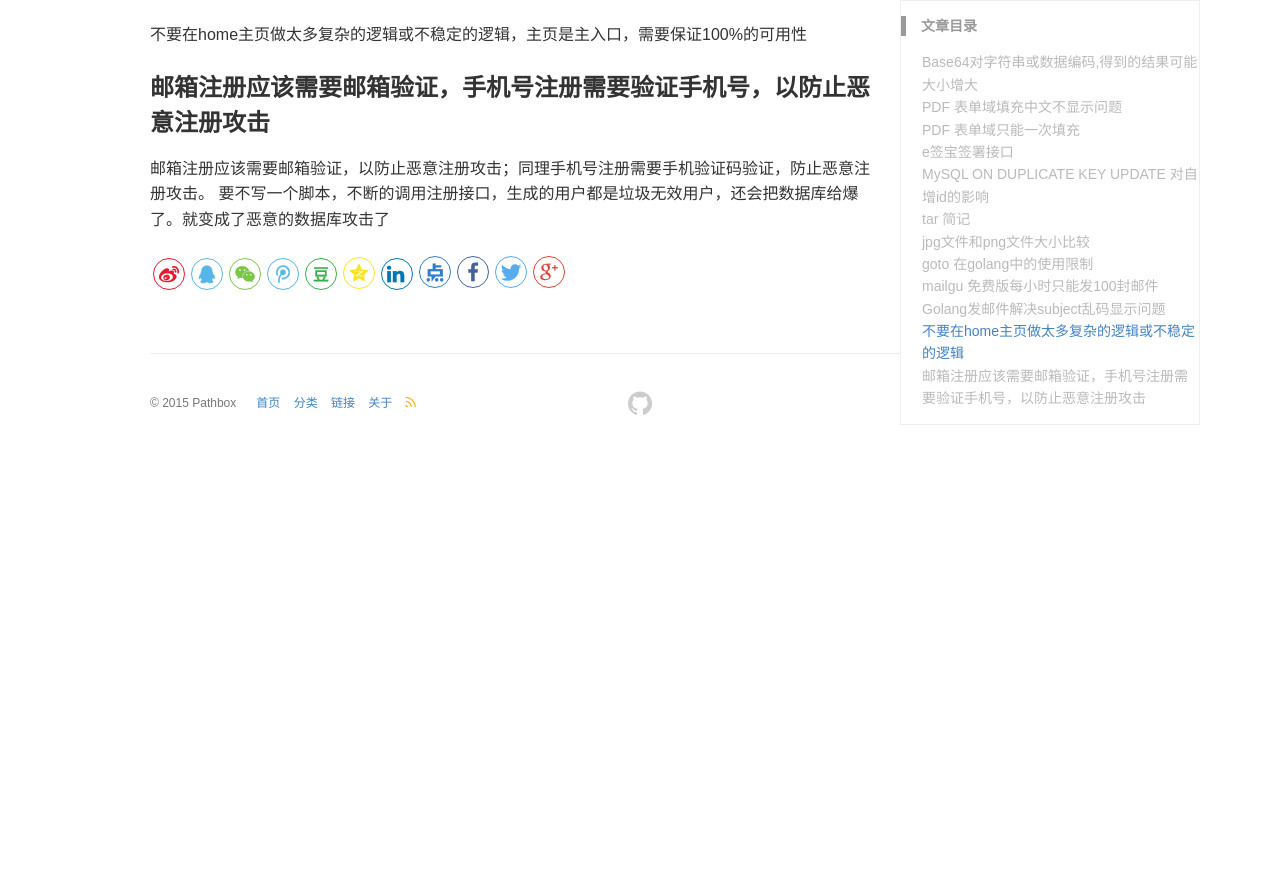
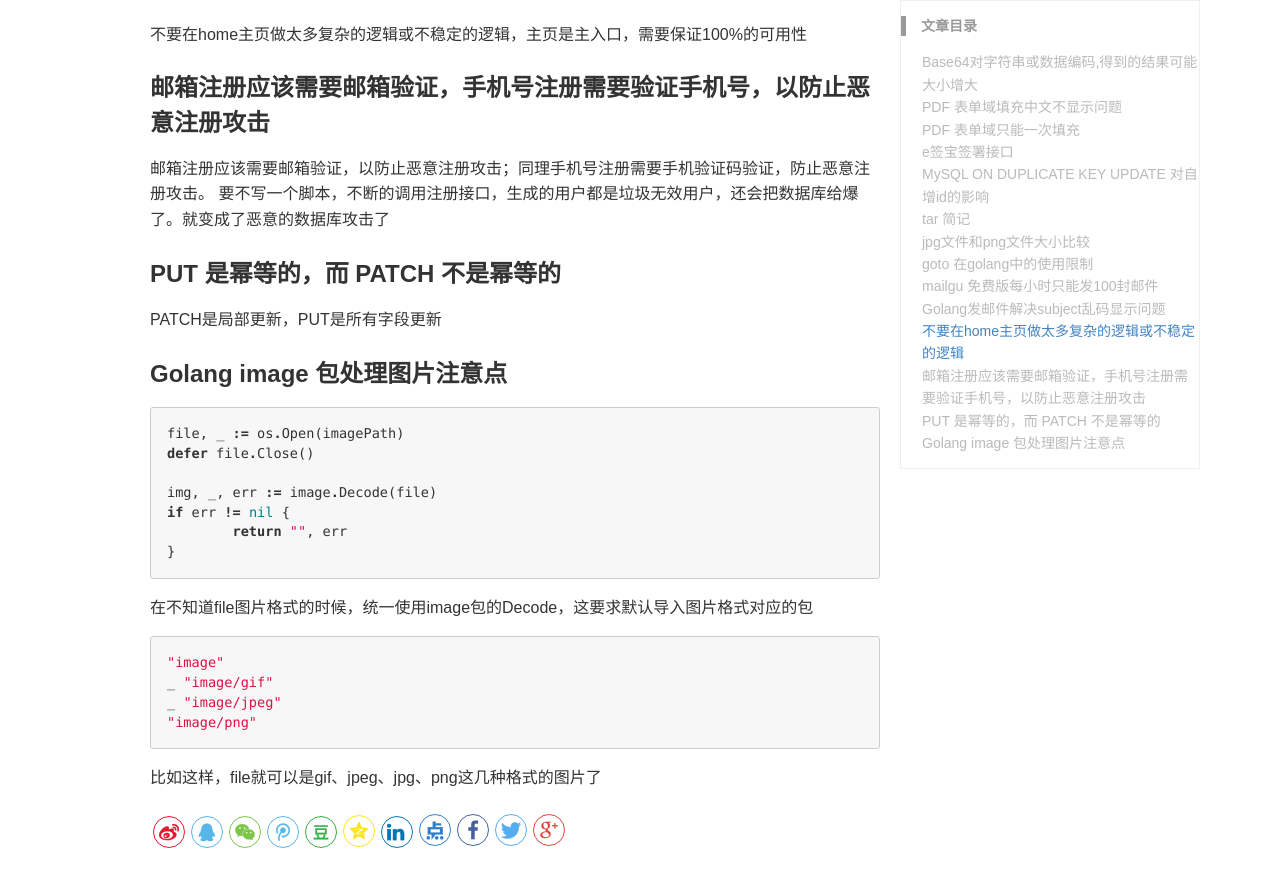
Before and after one commit to pathbox/pathbox.github.io, a Jekyll site: the page built from _posts/2018-11-20-work-summary-in-UCloud-21.md, in a window 1280 px wide and 900 px high, scrolled down 2815 px. Shown: the top 887 px of the window. Built offline with Jekyll 4.4.1, drawn with Linux system fonts in a browser that asks for light colours; before the commit the page ends 3267 px from its top, so only the background shows below that.

Commit message:
Golang image 包处理图片注意点

````diff
--- a/_posts/2018-11-20-work-summary-in-UCloud-21.md
+++ b/_posts/2018-11-20-work-summary-in-UCloud-21.md
@@ -126,3 +126,27 @@ func SendToEvernote(user, password, host, to, subject,  body string) error {
 ### 邮箱注册应该需要邮箱验证，手机号注册需要验证手机号，以防止恶意注册攻击
 邮箱注册应该需要邮箱验证，以防止恶意注册攻击；同理手机号注册需要手机验证码验证，防止恶意注册攻击。
 要不写一个脚本，不断的调用注册接口，生成的用户都是垃圾无效用户，还会把数据库给爆了。就变成了恶意的数据库攻击了
+
+### PUT 是幂等的，而 PATCH 不是幂等的
+
+PATCH是局部更新，PUT是所有字段更新
+
+### Golang image 包处理图片注意点
+
+```go
+file, _ := os.Open(imagePath)
+defer file.Close()
+
+img, _, err := image.Decode(file)
+if err != nil {
+	return "", err
+}
+```
+在不知道file图片格式的时候，统一使用image包的Decode，这要求默认导入图片格式对应的包
+```go
+"image"
+_ "image/gif"
+_ "image/jpeg"
+"image/png"
+```
+比如这样，file就可以是gif、jpeg、jpg、png这几种格式的图片了
````
